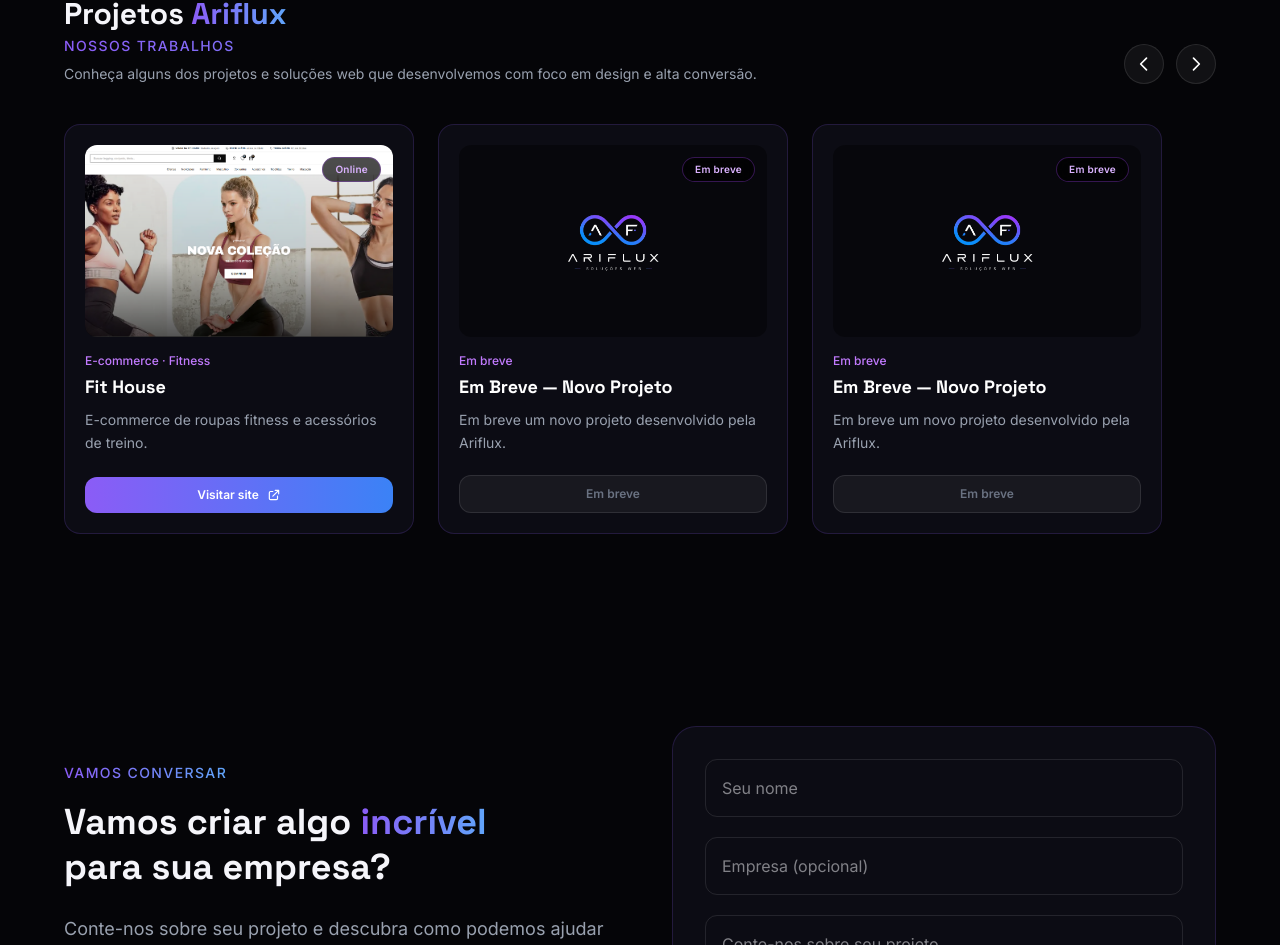
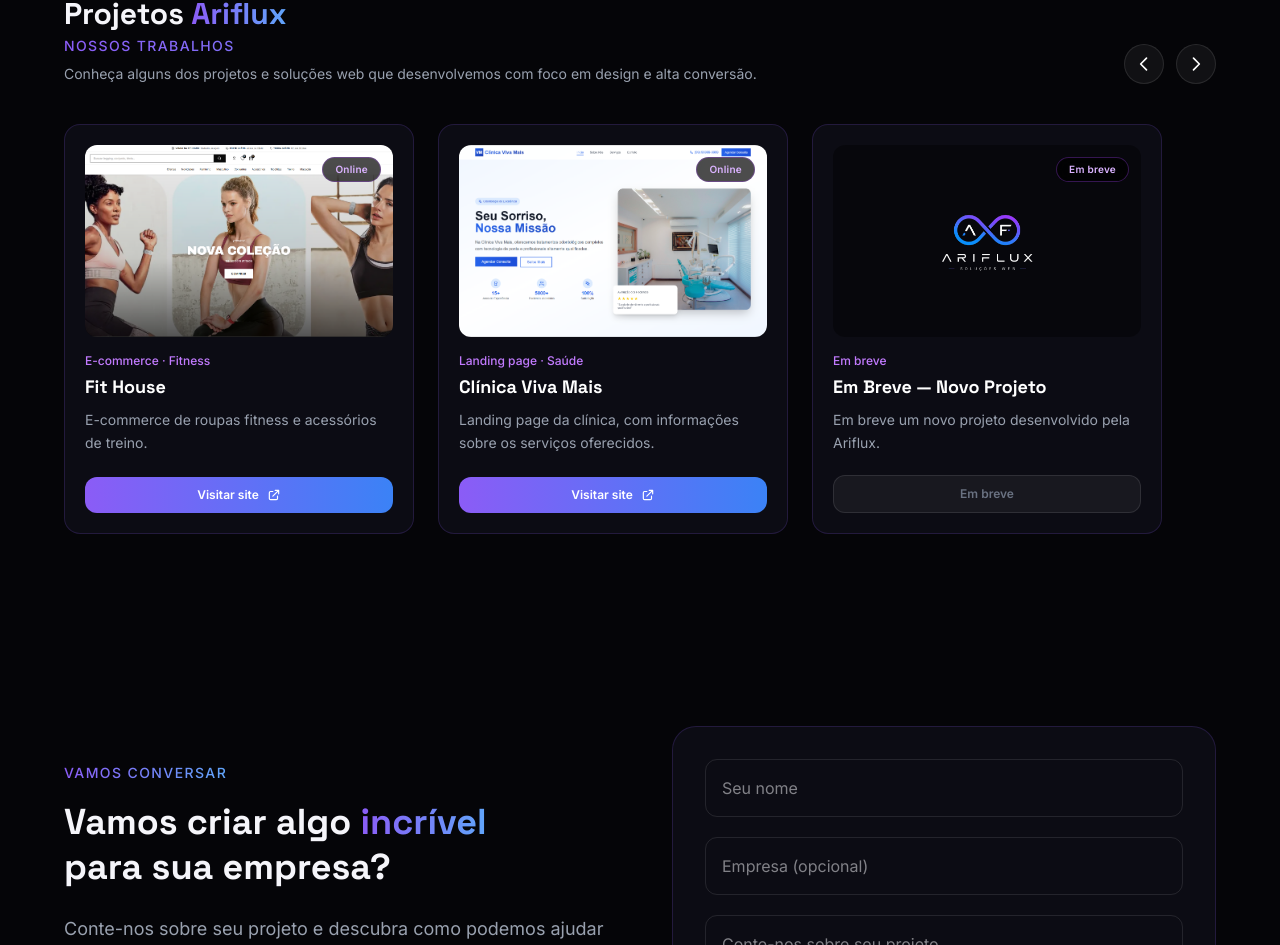
Before and after one commit to ariellybispo/Ariflux, a Next.js app: page / in a window 1280 px wide. Shown: the part 3688-4633 px from the top of the page. Built offline with nearby package versions, Linux system fonts and the light colour scheme.

Commit message:
Mais um portfolio

```diff
--- a/app/page.tsx
+++ b/app/page.tsx
@@ -123,12 +123,12 @@
     status: "Online",
   },
   {
-    title: "Em Breve — Novo Projeto",
-    category: "Em breve",
-    description: "Em breve um novo projeto desenvolvido pela Ariflux.",
-    image: "/logo-ariflux.png",
-    link: "#",
-    status: "Em breve",
+    title: "Clínica Viva Mais",
+    category: "Landing page · Saúde",
+    description: "Landing page da clínica, com informações sobre os serviços oferecidos.",
+    image: "/clinica-print.png",
+    link: "https://exemploclinicaodontologica.com",
+    status: "Online",
   },
   {
     title: "Em Breve — Novo Projeto",
```
Also changed, not shown: public/clinica-print.png (added).
